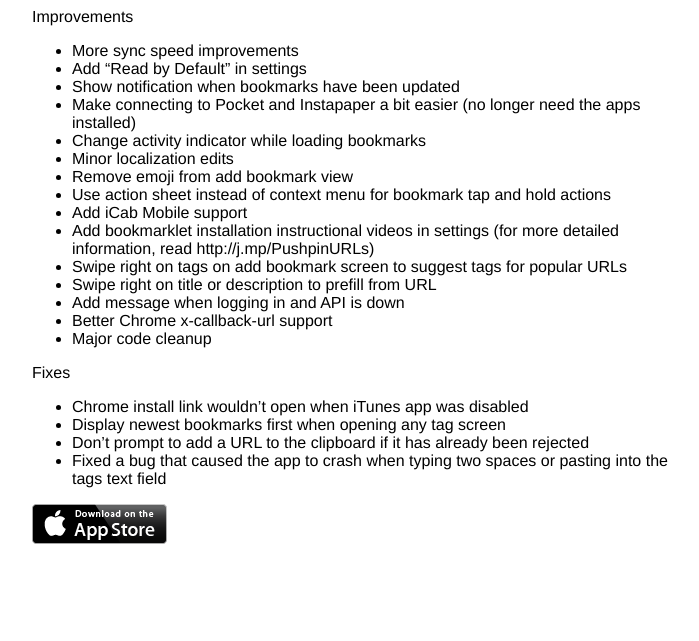
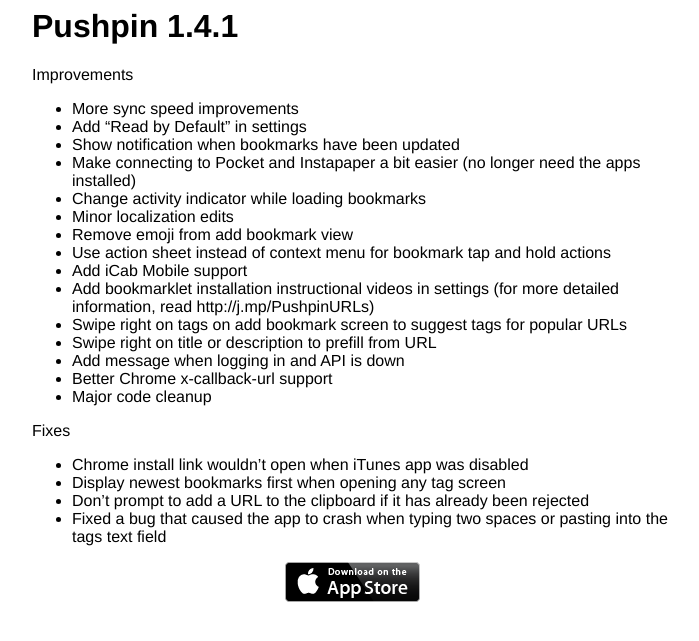
Before and after one commit to aurorasoftware/aurorasoftware.github.com, a Jekyll site: the page software/pushpin/changelog/1.4.1/index.html, which Jekyll copies as it is, in a window 1280 px wide. Shown: the top 641 px of the page, without its empty margins (288-987 px from the left). Built offline with Jekyll 4.4.1, drawn with Linux system fonts in a browser that asks for light colours; Markdown is read by kramdown in place of the engine named in the settings.

Commit message:
more updates

```diff
--- a/software/pushpin/changelog/1.4.1/index.html
+++ b/software/pushpin/changelog/1.4.1/index.html
@@ -29,6 +29,7 @@
   }
 </style>
 <div class='wrapper'>
+  <h1>Pushpin 1.4.1</h1>
   <p>Improvements </p>
   <ul>
     <li>More sync speed improvements</li>
@@ -56,5 +57,5 @@
     <li>Fixed a bug that caused the app to crash when typing two spaces or pasting into the tags text field</li>
   </ul>
 
-  <a href='https://itunes.apple.com/us/app/pushpin-for-pinboard-best/id548052590?ls=1&mt=8'><img src='/software/pushpin/img/Download_on_the_App_Store_Badge_US-UK_135x40_0824.png' /></a>
+  <center><a href='https://itunes.apple.com/us/app/pushpin-for-pinboard-best/id548052590?ls=1&mt=8'><img src='/software/pushpin/img/Download_on_the_App_Store_Badge_US-UK_135x40_0824.png' /></a></center>
 </div>
```
